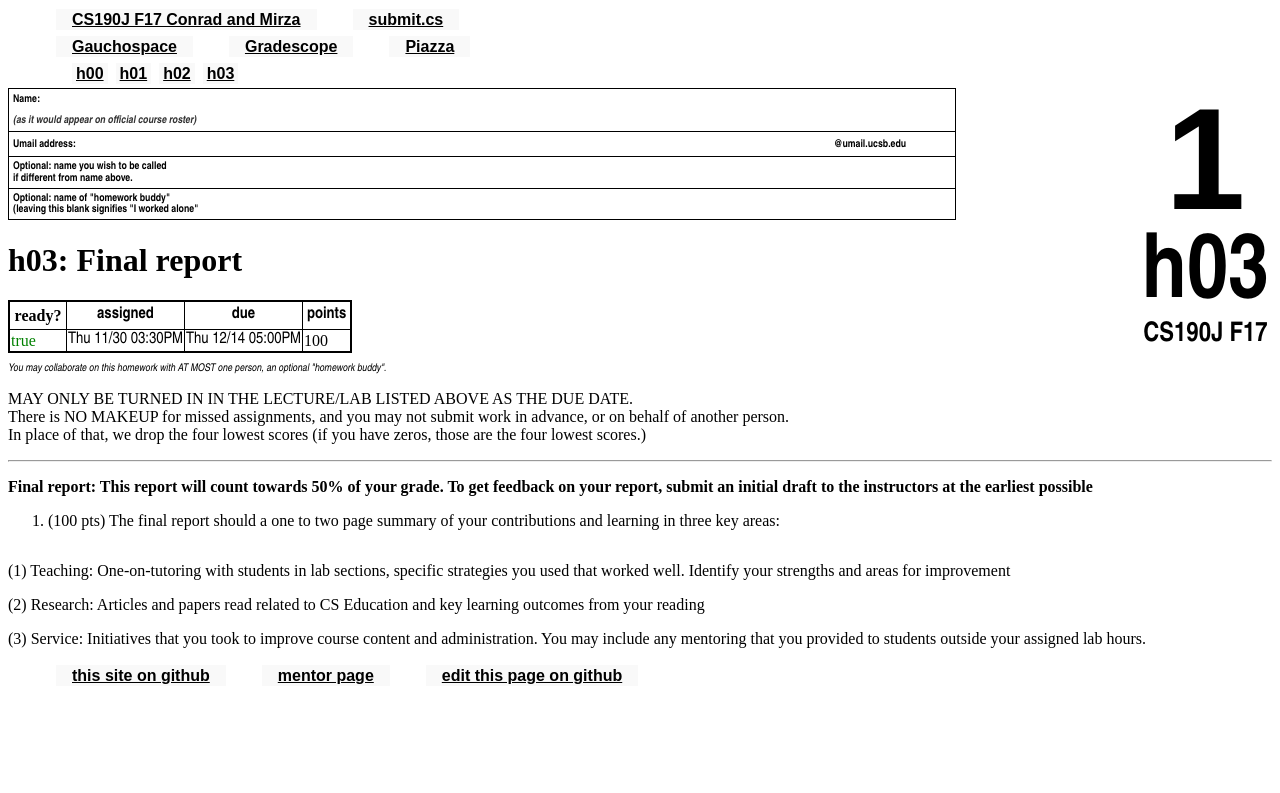
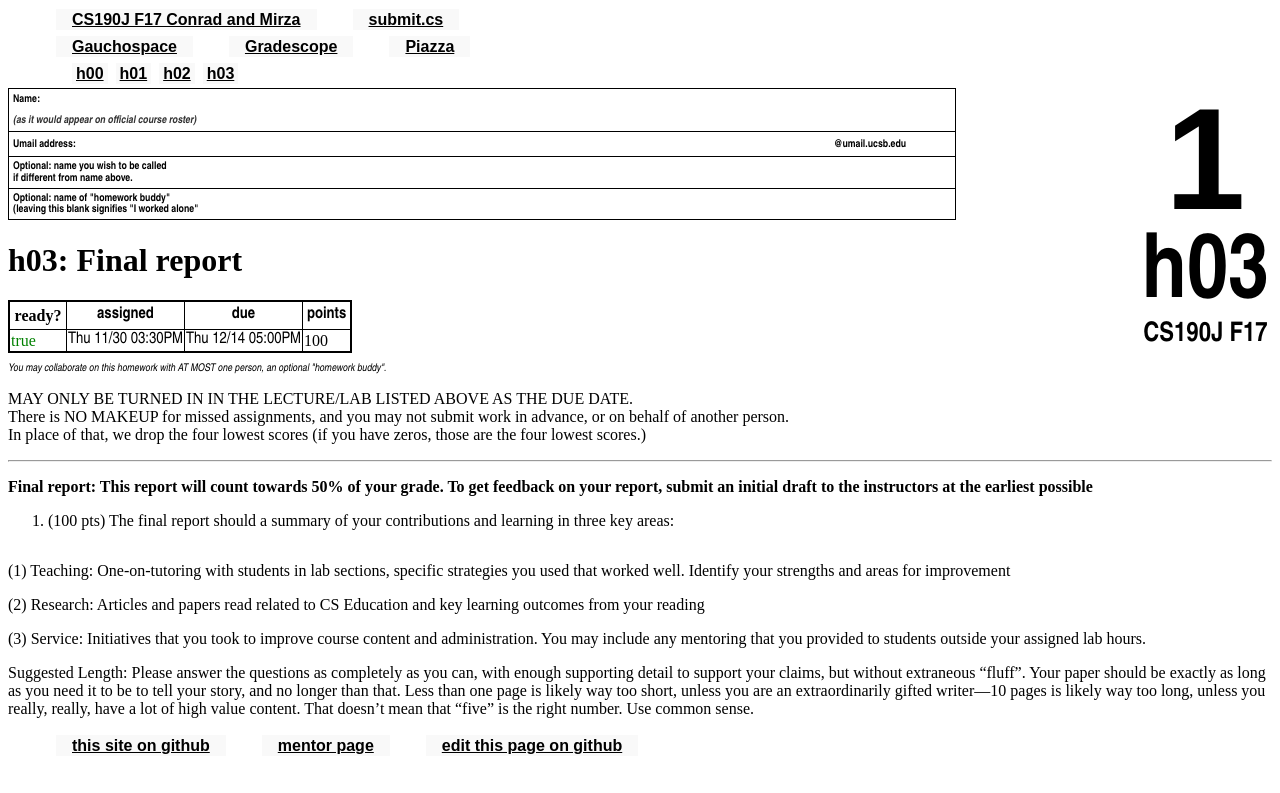
Before and after one commit to ucsb-cs190j-f17/ucsb-cs190j-f17.github.io, a Jekyll site: the page built from _hwk/h03.md, in a window 1280 px wide. Shown: the top 793 px of the page. Built offline with Jekyll 4.4.1, drawn with Linux system fonts in a browser that asks for light colours.

Commit message:
Update h03.md

```diff
--- a/_hwk/h03.md
+++ b/_hwk/h03.md
@@ -10,7 +10,7 @@ due: 2017-12-14 17:00:00.00-8:00
 
 <ol>
 
-<li style="padding-bottom:1em;"> (100 pts) The final report should a one to two page summary of your contributions and learning in three key areas:
+<li style="padding-bottom:1em;"> (100 pts) The final report should a summary of your contributions and learning in three key areas:
 </li>
 </ol>
 
@@ -20,3 +20,7 @@ due: 2017-12-14 17:00:00.00-8:00
 (2) Research: Articles and papers read related to CS Education and key learning outcomes from your reading
 
 (3) Service: Initiatives that you took to improve course content and administration. You may include any mentoring that you provided to students outside your assigned lab hours.
+
+Suggested Length:  Please answer the questions as completely as you can, with enough supporting detail to support your
+claims, but without extraneous "fluff".    Your paper should be exactly as long as you need it to be to tell your story,
+and no longer than that.    Less than one page is likely way too short, unless you are an extraordinarily gifted writer&mdash;10 pages is likely way too long, unless you really, really, have a lot of high value content.   That doesn't mean that "five" is the right number.   Use common sense.
```
